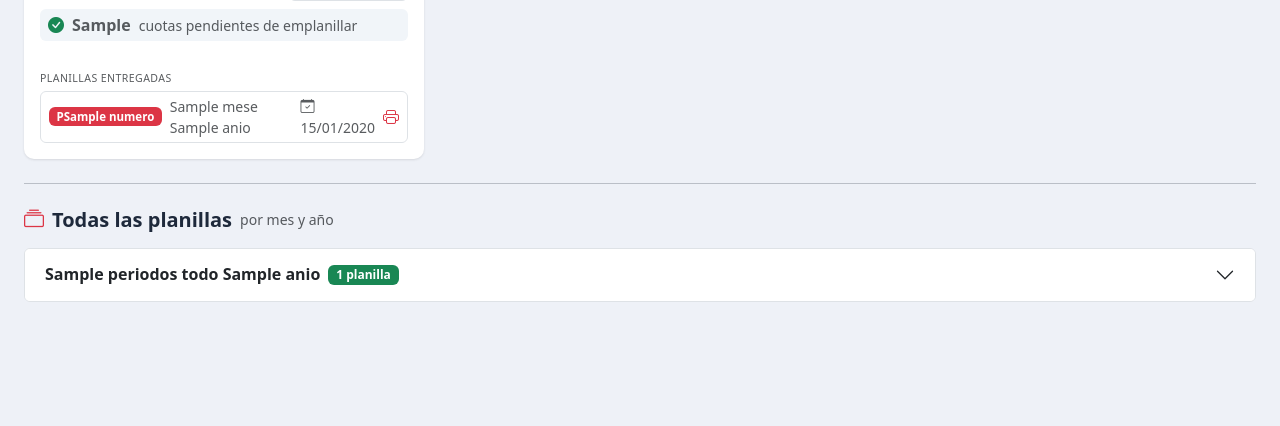
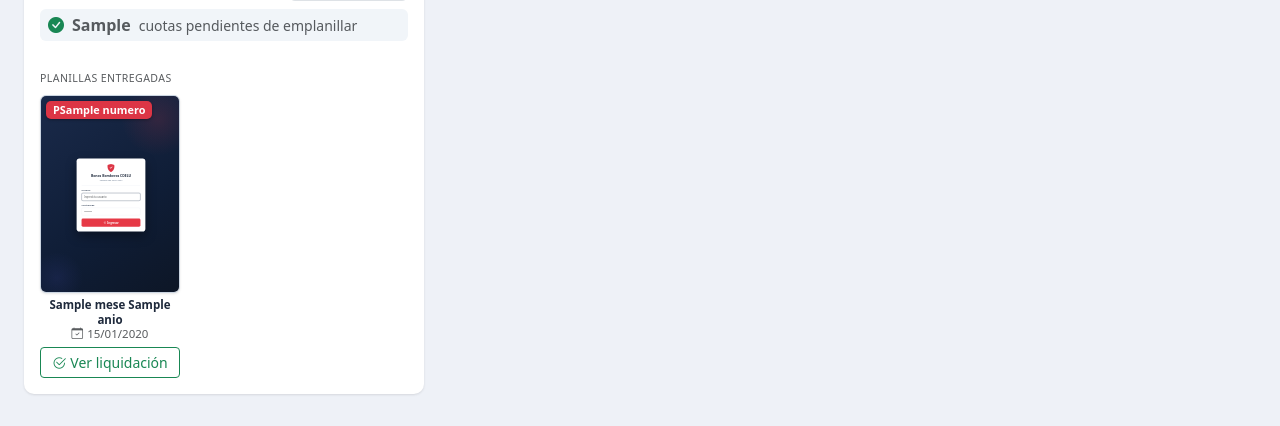
Before and after one commit to Serglla/Bono-Contribucion, a FastAPI app: template app/templates/cobranza.html in a window 1280 px wide. Shown: the part 395-821 px from the top of the page. Before the commit the page ends 697 px from the top, so only its background shows below. Run offline with FastAPI, Linux system fonts and the light colour scheme; the template is opened without the code that fills it: most values are stand-ins (such as "Sample title", 1, 10 or a date in 2020).

Commit message:
update cobranza 02

```diff
--- a/app/routers/cobranza.py
+++ b/app/routers/cobranza.py
@@ -238,36 +238,6 @@ async def index(request: Request, db: Session = Depends(get_db),
             "planillas": planillas,
         })
 
-    # ── TODAS las planillas, agrupadas por período (mes/año) ──────────────────
-    # Independiente del selector de período: el objetivo es ver el histórico
-    # completo de planillas distinguiendo a qué mes y año pertenece cada una.
-    cob_map = {c.id: c.nombre for c in cobradores}
-    todas_planillas = (db.query(models.Planilla)
-                       .order_by(models.Planilla.anio.desc(),
-                                 models.Planilla.mes.desc(),
-                                 models.Planilla.cobrador_id,
-                                 models.Planilla.numero)
-                       .all())
-    periodos_dict = {}
-    for pl in todas_planillas:
-        grupo = periodos_dict.setdefault((pl.anio, pl.mes), {})
-        grupo.setdefault(pl.cobrador_id, []).append(pl)
-
-    periodos_todos = []
-    for (a, m) in sorted(periodos_dict.keys(), reverse=True):
-        cobradores_periodo = [
-            {"cobrador_nombre": cob_map.get(cid, "—"), "planillas": pls}
-            for cid, pls in periodos_dict[(a, m)].items()
-        ]
-        cobradores_periodo.sort(key=lambda x: x["cobrador_nombre"])
-        periodos_todos.append({
-            "anio": a,
-            "mes": m,
-            "mes_nombre": MESES[m - 1] if 1 <= m <= 12 else str(m),
-            "total_planillas": sum(len(c["planillas"]) for c in cobradores_periodo),
-            "cobradores": cobradores_periodo,
-        })
-
     return templates.TemplateResponse(request, "cobranza.html", {
         "user": user,
         "resumen": resumen,
@@ -275,7 +245,6 @@ async def index(request: Request, db: Session = Depends(get_db),
         "mes_nombre": MESES[mes - 1],
         "meses": MESES,
         "anios": list(range(hoy.year - 1, hoy.year + 2)),
-        "periodos_todos": periodos_todos,
     })
 
 
@@ -887,6 +856,7 @@ async def liquidacion_guardar(request: Request, planilla_id: int,
 
 @router.get("/planilla/{planilla_id}/ver", response_class=HTMLResponse)
 async def planilla_ver(request: Request, planilla_id: int,
+                       thumb: int = Query(default=0),
                        db: Session = Depends(get_db)):
     user = await auth_module.require_user(request, db)
     if not auth_module.has_permission(user, 'cobranza', 'ver'):
@@ -934,6 +904,7 @@ async def planilla_ver(request: Request, planilla_id: int,
         "meses_campana": meses_campana,
         "mes": mes, "anio": anio,
         "mes_nombre": MESES[mes - 1],
+        "thumb": bool(thumb),
     })
 
 
--- a/app/templates/cobranza.html
+++ b/app/templates/cobranza.html
@@ -4,6 +4,33 @@
 <div class="page-header">
   <h4 class="page-title"><i class="bi bi-wallet2 text-danger"></i>Cobranza</h4>
 </div>
+
+<style>
+  /* Miniatura de planilla: hoja A4 real escalada (vista ?thumb=1) */
+  .pl-item { width: 140px; }
+  .pl-thumb {
+    position: relative;
+    width: 140px; height: 198px;
+    border: 1px solid #cbd5e1; border-radius: 6px;
+    overflow: hidden; background: #fff;
+    box-shadow: var(--sh-sm); cursor: pointer;
+    transition: box-shadow .15s, transform .15s;
+  }
+  .pl-thumb:hover { box-shadow: 0 4px 14px rgba(0,0,0,.18); transform: translateY(-2px); }
+  .pl-thumb iframe {
+    width: 794px; height: 1123px; border: 0;
+    transform: scale(0.1763); transform-origin: top left;
+    pointer-events: none;
+  }
+  .pl-thumb-tag {
+    position: absolute; top: 5px; left: 5px;
+    background: var(--bs-danger, #dc3545); color: #fff;
+    font-size: .68rem; font-weight: 700;
+    padding: 1px 7px; border-radius: 5px;
+    box-shadow: 0 1px 3px rgba(0,0,0,.3);
+  }
+  .pl-meta { font-size: .72rem; line-height: 1.25; margin: .35rem 0; text-align: center; }
+</style>
 
 <!-- Tabs de navegación -->
 <ul class="nav nav-tabs mb-4">
@@ -89,23 +116,32 @@
         </div>
       </div>
 
-      <!-- Listado de planillas, de la primera a la última, con su entrega -->
+      <!-- Planillas entregadas: miniatura real de cada hoja -->
       <div class="p-3 pt-1">
         {% if r.planillas %}
-          <div class="text-muted mb-1" style="font-size:.66rem;text-transform:uppercase;letter-spacing:.04em;">Planillas entregadas</div>
-          <div class="d-flex flex-column gap-1">
+          <div class="text-muted mb-2" style="font-size:.66rem;text-transform:uppercase;letter-spacing:.04em;">Planillas entregadas</div>
+          <div class="d-flex flex-wrap gap-3">
             {% for pl in r.planillas %}
-            <a href="/cobranza/planilla/{{ pl.id }}/ver"
-               class="d-flex align-items-center gap-2 text-decoration-none border rounded px-2 py-1"
-               style="color:inherit;">
-              <span class="badge bg-danger" style="font-size:.72rem;">P{{ pl.numero }}</span>
-              <span class="small text-muted">{{ meses[pl.mes - 1] }} {{ pl.anio }}</span>
-              <span class="small text-muted ms-auto">
-                <i class="bi bi-calendar-check me-1"></i>
-                {% if pl.fecha_creacion %}{{ pl.fecha_creacion.strftime('%d/%m/%Y') }}{% else %}—{% endif %}
-              </span>
-              <i class="bi bi-printer text-danger"></i>
-            </a>
+            <div class="pl-item">
+              <div class="pl-thumb" ondblclick="window.open('/cobranza/planilla/{{ pl.id }}/ver','_blank')"
+                   title="Doble clic para ver / imprimir">
+                <iframe src="/cobranza/planilla/{{ pl.id }}/ver?thumb=1" loading="lazy" scrolling="no" tabindex="-1"></iframe>
+                <span class="pl-thumb-tag">P{{ pl.numero }}</span>
+              </div>
+              <div class="pl-meta">
+                <span class="fw-semibold">{{ meses[pl.mes - 1] }} {{ pl.anio }}</span><br>
+                <span class="text-muted"><i class="bi bi-calendar-check me-1"></i>{% if pl.fecha_creacion %}{{ pl.fecha_creacion.strftime('%d/%m/%Y') }}{% else %}—{% endif %}</span>
+              </div>
+              {% if pl.liquidacion %}
+              <a href="/cobranza/liquidacion/{{ pl.id }}" class="btn btn-sm btn-outline-success w-100">
+                <i class="bi bi-check2-circle me-1"></i>Ver liquidación
+              </a>
+              {% else %}
+              <a href="/cobranza/liquidacion/{{ pl.id }}" class="btn btn-sm btn-success w-100">
+                <i class="bi bi-cash-coin me-1"></i>Liquidar
+              </a>
+              {% endif %}
+            </div>
             {% endfor %}
           </div>
         {% else %}
@@ -122,60 +158,4 @@
 {% else %}
 <div class="text-center text-muted py-5">No hay cobradores con boletas activas.</div>
 {% endif %}
-
-<!-- Todas las planillas, agrupadas por mes/año -->
-<hr class="my-4">
-<div class="d-flex align-items-center gap-2 mb-3">
-  <h5 class="fw-bold mb-0"><i class="bi bi-collection text-danger me-2"></i>Todas las planillas</h5>
-  <span class="text-muted small">por mes y año</span>
-</div>
-
-{% if periodos_todos %}
-<div class="accordion" id="accPeriodos">
-  {% for p in periodos_todos %}
-  {% set abierto = (p.mes == mes and p.anio == anio) %}
-  <div class="accordion-item">
-    <h2 class="accordion-header">
-      <button class="accordion-button {% if not abierto %}collapsed{% endif %}" type="button"
-              data-bs-toggle="collapse" data-bs-target="#per{{ p.anio }}_{{ p.mes }}"
-              aria-expanded="{{ 'true' if abierto else 'false' }}">
-        <span class="fw-semibold">{{ p.mes_nombre }} {{ p.anio }}</span>
-        <span class="badge bg-success ms-2">{{ p.total_planillas }} planilla{% if p.total_planillas != 1 %}s{% endif %}</span>
-      </button>
-    </h2>
-    <div id="per{{ p.anio }}_{{ p.mes }}" class="accordion-collapse collapse {% if abierto %}show{% endif %}"
-         data-bs-parent="#accPeriodos">
-      <div class="accordion-body">
-        <div class="row g-3">
-          {% for c in p.cobradores %}
-          <div class="col-md-4 col-sm-6">
-            <div class="card border-0 shadow-sm h-100">
-              <div class="card-body py-2">
-                <div class="d-flex align-items-center gap-2">
-                  <i class="bi bi-person-circle text-danger"></i>
-                  <span class="fw-bold">{{ c.cobrador_nombre }}</span>
-                  <span class="badge bg-secondary ms-auto">{{ c.planillas|length }}</span>
-                </div>
-              </div>
-              <div class="card-footer bg-white">
-                <div class="d-flex flex-column gap-1">
-                  {% for pl in c.planillas %}
-                  <a href="/cobranza/planilla/{{ pl.id }}/ver" class="btn btn-sm btn-danger w-100">
-                    <i class="bi bi-printer me-1"></i>Ver P{{ pl.numero }}
-                  </a>
-                  {% endfor %}
-                </div>
-              </div>
-            </div>
-          </div>
-          {% endfor %}
-        </div>
-      </div>
-    </div>
-  </div>
-  {% endfor %}
-</div>
-{% else %}
-<div class="text-center text-muted py-4 small">Todavía no se armó ninguna planilla.</div>
-{% endif %}
 {% endblock %}
```
Also changed, not shown: app/templates/cobranza_planilla.html (+12 -1 lines).
